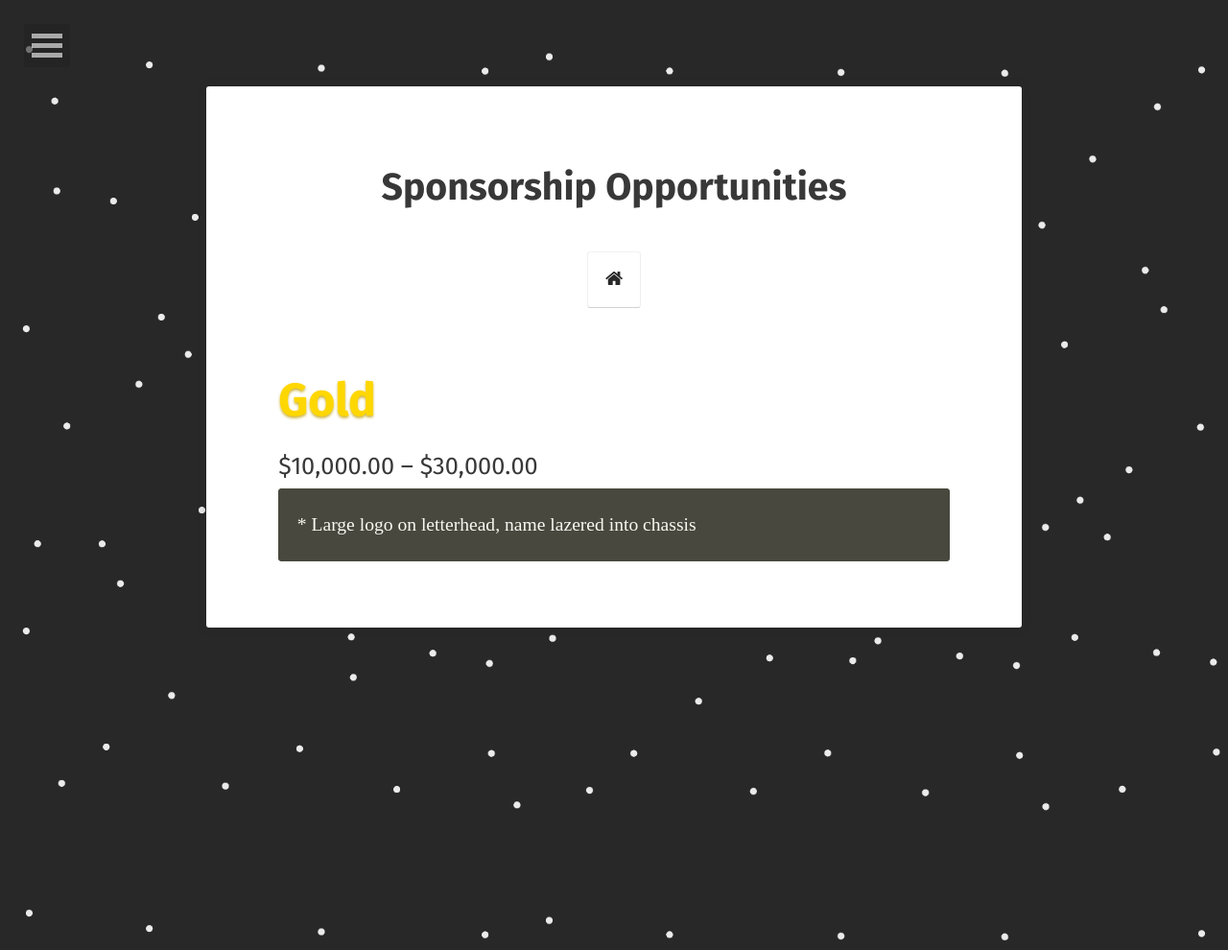
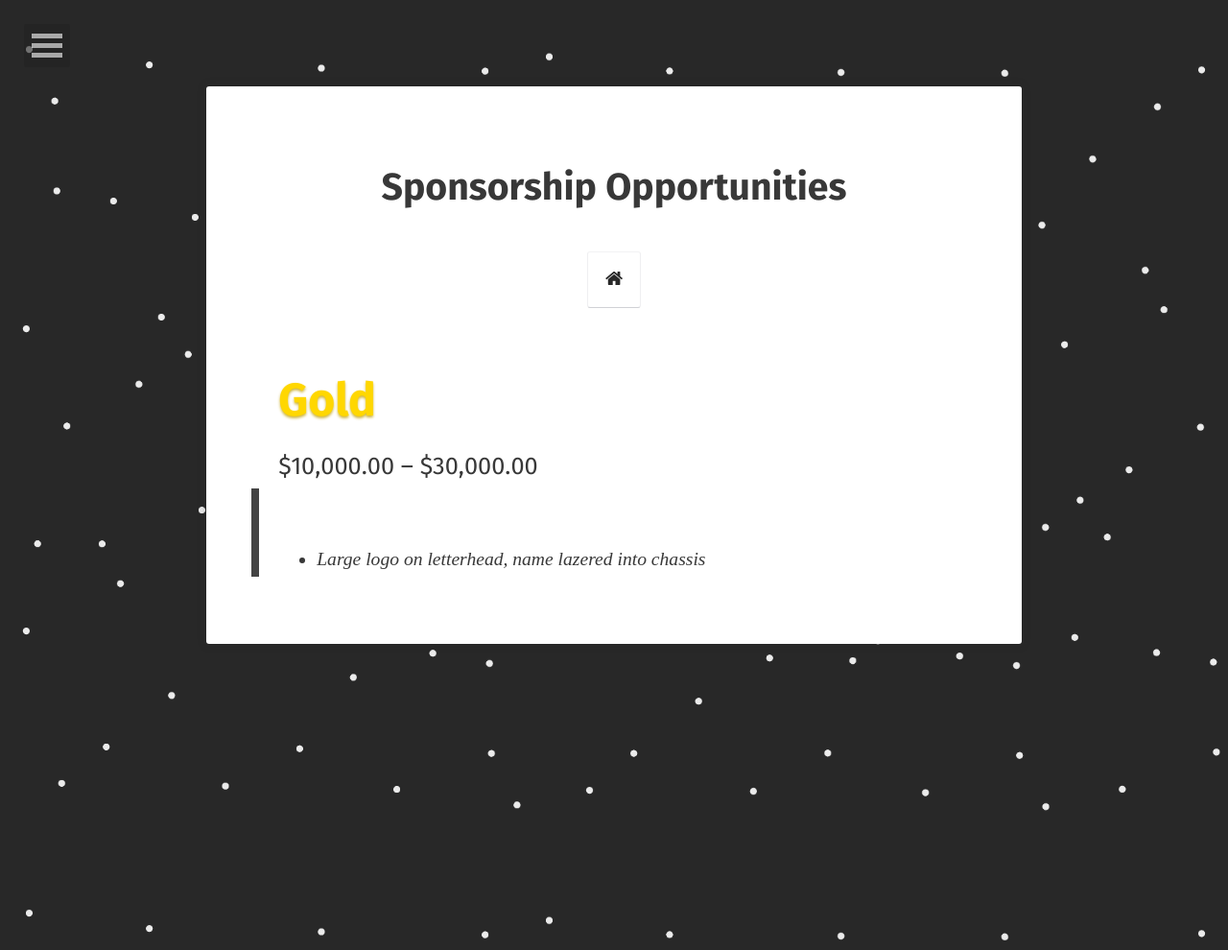
Before and after one commit to blair3sat/old-blair3sat.github.io, a Jekyll site: the page built from projects/index.md, in a window 1280 px wide. Shown: the whole page at 96% size. Built offline with Jekyll 4.4.1, drawn with Linux system fonts in a browser that asks for light colours; some web fonts are replaced.

Commit message:
Update index.md

```diff
--- a/projects/index.md
+++ b/projects/index.md
@@ -6,5 +6,5 @@
 ---
 
 
-<div style="font-size:36pt;color:Gold;display:inline;text-shadow:0px 2px 3px #CFB53B;font-weight:bold;">Gold</div><pre style="display:inline;">      </pre><div style="font-size:19pt;display">  $10,000.00 – $30,000.00</div>
-    * Large logo on letterhead, name lazered into chassis
+<div style="font-size:36pt;color:Gold;display:inline;text-shadow:0px 2px 3px #CFB53B;font-weight:bold;">Gold</div><pre style="display:inline;">      </pre><div style="font-size:19pt;displaydisplay:inline;">  $10,000.00 – $30,000.00</div>
+><pre style="display:inline;">      </pre> * Large logo on letterhead, name lazered into chassis
```
